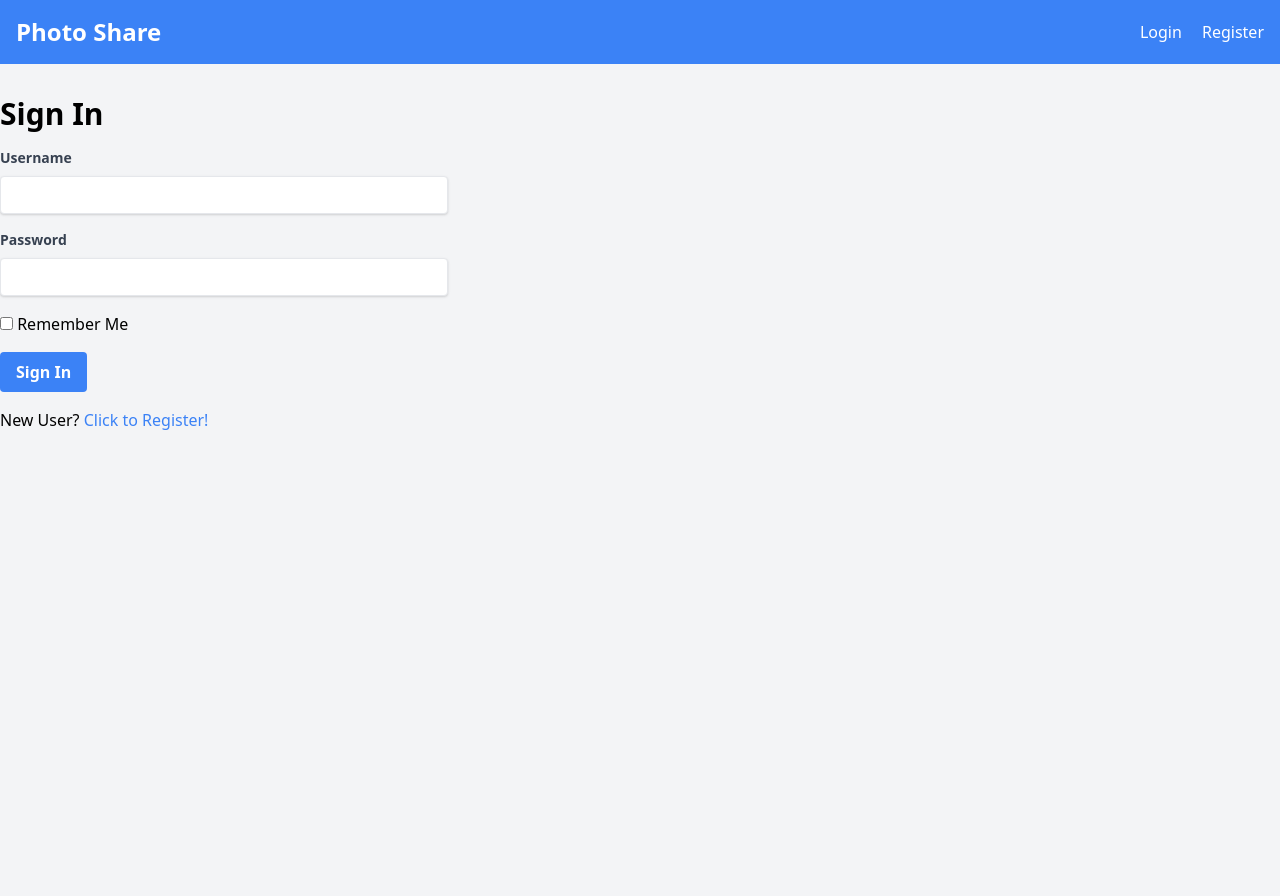
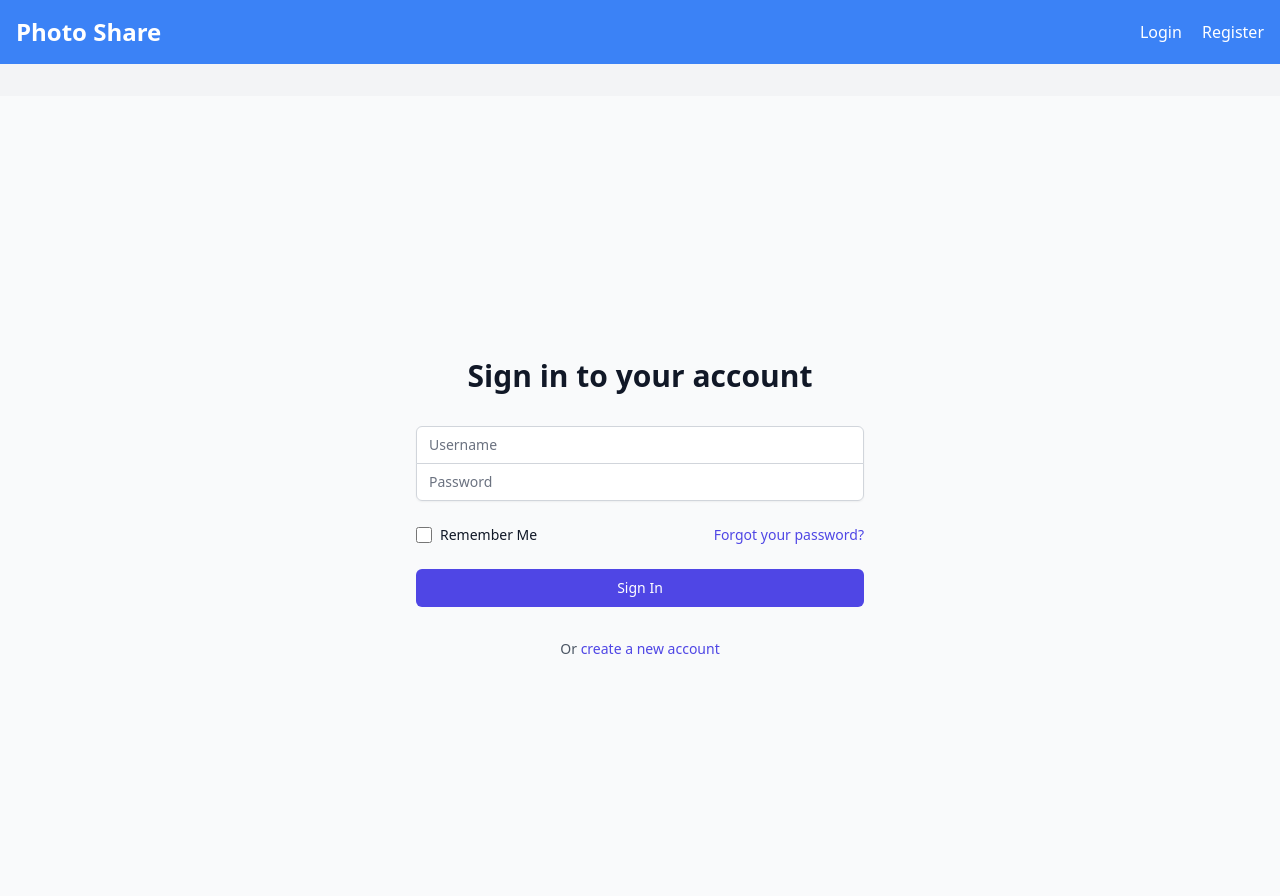
Before and after one commit to nltoosicks/CloseknitCloud, a Flask app: page /login in a window 1280 px wide. Before the commit the page ends 430 px from the top, so only its background shows below. Run offline with Flask 3, Linux system fonts and the light colour scheme.

Commit message:
feat: Implement Tailwind CSS in login template

```diff
--- a/app/templates/auth/login.html
+++ b/app/templates/auth/login.html
@@ -1,23 +1,49 @@
 {% extends "base.html" %}
 
 {% block content %}
-<h1 class="text-3xl font-bold mb-4">Sign In</h1>
-<form action="" method="post" novalidate class="max-w-md">
-    {{ form.hidden_tag() }}
-    <div class="mb-4">
-        {{ form.username.label(class="block text-gray-700 text-sm font-bold mb-2") }}
-        {{ form.username(class="shadow appearance-none border rounded w-full py-2 px-3 text-gray-700 leading-tight focus:outline-none focus:shadow-outline") }}
+<div class="min-h-screen flex items-center justify-center bg-gray-50 py-12 px-4 sm:px-6 lg:px-8">
+    <div class="max-w-md w-full space-y-8">
+        <div>
+            <h2 class="mt-6 text-center text-3xl font-extrabold text-gray-900">
+                Sign in to your account
+            </h2>
+        </div>
+        <form class="mt-8 space-y-6" action="" method="POST" novalidate>
+            {{ form.hidden_tag() }}
+            <div class="rounded-md shadow-sm -space-y-px">
+                <div>
+                    {{ form.username.label(class="sr-only") }}
+                    {{ form.username(class="appearance-none rounded-none relative block w-full px-3 py-2 border border-gray-300 placeholder-gray-500 text-gray-900 rounded-t-md focus:outline-none focus:ring-indigo-500 focus:border-indigo-500 focus:z-10 sm:text-sm", placeholder="Username") }}
+                </div>
+                <div>
+                    {{ form.password.label(class="sr-only") }}
+                    {{ form.password(class="appearance-none rounded-none relative block w-full px-3 py-2 border border-gray-300 placeholder-gray-500 text-gray-900 rounded-b-md focus:outline-none focus:ring-indigo-500 focus:border-indigo-500 focus:z-10 sm:text-sm", placeholder="Password") }}
+                </div>
+            </div>
+
+            <div class="flex items-center justify-between">
+                <div class="flex items-center">
+                    {{ form.remember_me(class="h-4 w-4 text-indigo-600 focus:ring-indigo-500 border-gray-300 rounded") }}
+                    {{ form.remember_me.label(class="ml-2 block text-sm text-gray-900") }}
+                </div>
+
+                <div class="text-sm">
+                    <a href="#" class="font-medium text-indigo-600 hover:text-indigo-500">
+                        Forgot your password?
+                    </a>
+                </div>
+            </div>
+
+            <div>
+                {{ form.submit(class="group relative w-full flex justify-center py-2 px-4 border border-transparent text-sm font-medium rounded-md text-white bg-indigo-600 hover:bg-indigo-700 focus:outline-none focus:ring-2 focus:ring-offset-2 focus:ring-indigo-500") }}
+            </div>
+        </form>
+        <p class="mt-2 text-center text-sm text-gray-600">
+            Or
+            <a href="{{ url_for('auth.register') }}" class="font-medium text-indigo-600 hover:text-indigo-500">
+                create a new account
+            </a>
+        </p>
     </div>
-    <div class="mb-4">
-        {{ form.password.label(class="block text-gray-700 text-sm font-bold mb-2") }}
-        {{ form.password(class="shadow appearance-none border rounded w-full py-2 px-3 text-gray-700 leading-tight focus:outline-none focus:shadow-outline") }}
-    </div>
-    <div class="mb-4">
-        {{ form.remember_me() }} {{ form.remember_me.label }}
-    </div>
-    <div class="mb-4">
-        {{ form.submit(class="bg-blue-500 hover:bg-blue-700 text-white font-bold py-2 px-4 rounded focus:outline-none focus:shadow-outline") }}
-    </div>
-</form>
-<p>New User? <a href="{{ url_for('auth.register') }}" class="text-blue-500">Click to Register!</a></p>
+</div>
 {% endblock %}
```
